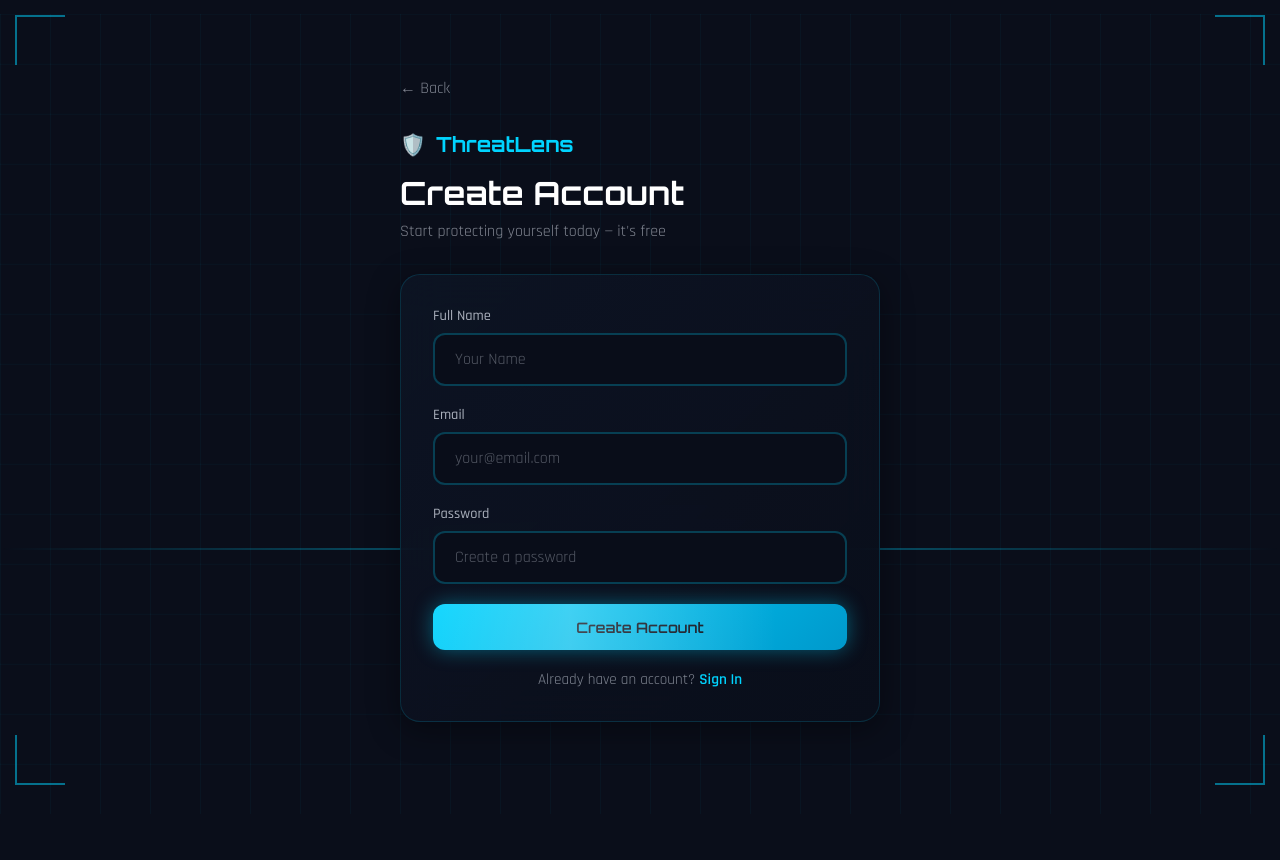
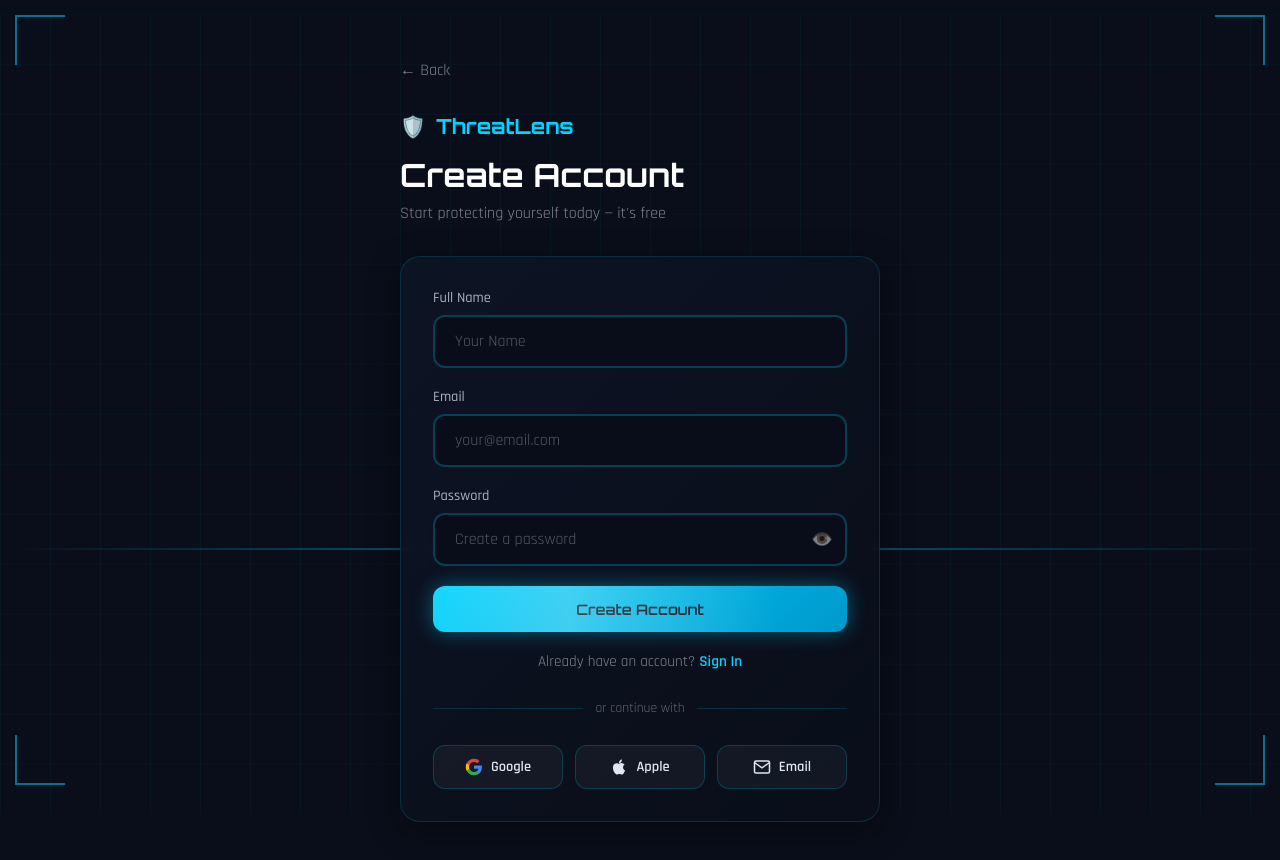
Before and after one commit to anjali-yatham/threatlens, a React app in the folder frontend/: page /signup in a window 1280 px wide. Shown: the top 860 px of the page. Before the commit the page ends 800 px from the top, so only its background shows below. Built offline with nearby package versions, Linux system fonts and the light colour scheme; the HTML template or start-up script is replaced by a standard one.

Commit message:
Add eye icon password toggle and social login UI

```diff
--- a/frontend/src/pages/LoginPage.jsx
+++ b/frontend/src/pages/LoginPage.jsx
@@ -7,6 +7,7 @@
   const [password, setPassword] = useState('')
   const [error, setError] = useState('')
   const [loading, setLoading] = useState(false)
+  const [showPassword, setShowPassword] = useState(false) // Added state for toggling password visibility
   const { login } = useAuth()
   const navigate = useNavigate()
 
@@ -59,14 +60,36 @@
 
             <div className="field-group">
               <label>Password</label>
+              <div style={{ position: 'relative' }}>
                 <input
-                type="password"
+                  type={showPassword ? 'text' : 'password'}
                   className="cyber-input"
                   placeholder="Enter your password"
                   value={password}
                   onChange={e => setPassword(e.target.value)}
                   onKeyDown={e => e.key === 'Enter' && handleSubmit(e)}
+                  style={{ paddingRight: '48px' }}
                 />
+                <button
+                  type="button"
+                  onClick={() => setShowPassword(!showPassword)}
+                  style={{
+                    position: 'absolute',
+                    right: '14px',
+                    top: '50%',
+                    transform: 'translateY(-50%)',
+                    background: 'none',
+                    border: 'none',
+                    cursor: 'pointer',
+                    color: 'rgba(224,230,240,0.5)',
+                    fontSize: '1.1rem',
+                    padding: '0',
+                    lineHeight: '1'
+                  }}
+                >
+                  {showPassword ? '🙈' : '👁️'}
+                </button>
+              </div>
             </div>
 
             {error && <div className="err-msg">{error}</div>}
--- a/frontend/src/pages/SignupPage.jsx
+++ b/frontend/src/pages/SignupPage.jsx
@@ -8,6 +8,7 @@
   const [password, setPassword] = useState('')
   const [error, setError] = useState('')
   const [loading, setLoading] = useState(false)
+  const [showPassword, setShowPassword] = useState(false) // Added state for toggling password visibility
   const { signup } = useAuth()
   const navigate = useNavigate()
 
@@ -71,13 +72,35 @@
 
             <div className="field-group">
               <label>Password</label>
+              <div style={{ position: 'relative' }}>
                 <input
-                type="password"
+                  type={showPassword ? 'text' : 'password'}
                   className="cyber-input"
                   placeholder="Create a password"
                   value={password}
                   onChange={e => setPassword(e.target.value)}
+                  style={{ paddingRight: '48px' }}
                 />
+                <button
+                  type="button"
+                  onClick={() => setShowPassword(!showPassword)}
+                  style={{
+                    position: 'absolute',
+                    right: '14px',
+                    top: '50%',
+                    transform: 'translateY(-50%)',
+                    background: 'none',
+                    border: 'none',
+                    cursor: 'pointer',
+                    color: 'rgba(224,230,240,0.5)',
+                    fontSize: '1.1rem',
+                    padding: '0',
+                    lineHeight: '1'
+                  }}
+                >
+                  {showPassword ? '🙈' : '👁️'}
+                </button>
+              </div>
             </div>
 
             {error && <div className="err-msg">{error}</div>}
@@ -93,6 +116,80 @@
             <p className="switch-link">
               Already have an account? <Link to="/login">Sign In</Link>
             </p>
+
+            <div style={{
+              display: 'flex', alignItems: 'center', gap: '12px', margin: '8px 0'
+            }}>
+              <div style={{ flex: 1, height: '1px', background: 'rgba(0,212,255,0.15)' }} />
+              <span style={{ color: 'rgba(224,230,240,0.4)', fontSize: '0.85rem' }}>or continue with</span>
+              <div style={{ flex: 1, height: '1px', background: 'rgba(0,212,255,0.15)' }} />
+            </div>
+
+            <div style={{ display: 'flex', gap: '12px' }}>
+              <button type="button" style={{
+                flex: 1, padding: '12px', borderRadius: '12px',
+                background: 'rgba(255,255,255,0.04)',
+                border: '1px solid rgba(0,212,255,0.2)',
+                color: '#e0e6f0', cursor: 'pointer',
+                display: 'flex', alignItems: 'center',
+                justifyContent: 'center', gap: '8px',
+                fontSize: '0.9rem', fontFamily: 'Rajdhani,sans-serif',
+                fontWeight: '600', transition: 'all 0.3s'
+              }}
+              onMouseOver={e => { e.currentTarget.style.borderColor = 'rgba(0,212,255,0.5)' }}
+              onMouseOut={e => { e.currentTarget.style.borderColor = 'rgba(0,212,255,0.2)' }}
+              onClick={() => alert('Google sign-in coming soon!')}
+              >
+                <svg width="18" height="18" viewBox="0 0 24 24">
+                  <path fill="#4285F4" d="M22.56 12.25c0-.78-.07-1.53-.2-2.25H12v4.26h5.92c-.26 1.37-1.04 2.53-2.21 3.31v2.77h3.57c2.08-1.92 3.28-4.74 3.28-8.09z" />
+                  <path fill="#34A853" d="M12 23c2.97 0 5.46-.98 7.28-2.66l-3.57-2.77c-.98.66-2.23 1.06-3.71 1.06-2.86 0-5.29-1.93-6.16-4.53H2.18v2.84C3.99 20.53 7.7 23 12 23z" />
+                  <path fill="#FBBC05" d="M5.84 14.09c-.22-.66-.35-1.36-.35-2.09s.13-1.43.35-2.09V7.07H2.18C1.43 8.55 1 10.22 1 12s.43 3.45 1.18 4.93l3.66-2.84z" />
+                  <path fill="#EA4335" d="M12 5.38c1.62 0 3.06.56 4.21 1.64l3.15-3.15C17.45 2.09 14.97 1 12 1 7.7 1 3.99 3.47 2.18 7.07l3.66 2.84c.87-2.6 3.3-4.53 6.16-4.53z" />
+                </svg>
+                Google
+              </button>
+
+              <button type="button" style={{
+                flex: 1, padding: '12px', borderRadius: '12px',
+                background: 'rgba(255,255,255,0.04)',
+                border: '1px solid rgba(0,212,255,0.2)',
+                color: '#e0e6f0', cursor: 'pointer',
+                display: 'flex', alignItems: 'center',
+                justifyContent: 'center', gap: '8px',
+                fontSize: '0.9rem', fontFamily: 'Rajdhani,sans-serif',
+                fontWeight: '600', transition: 'all 0.3s'
+              }}
+              onMouseOver={e => { e.currentTarget.style.borderColor = 'rgba(0,212,255,0.5)' }}
+              onMouseOut={e => { e.currentTarget.style.borderColor = 'rgba(0,212,255,0.2)' }}
+              onClick={() => alert('Apple sign-in coming soon!')}
+              >
+                <svg width="18" height="18" viewBox="0 0 24 24" fill="currentColor">
+                  <path d="M18.71 19.5c-.83 1.24-1.71 2.45-3.05 2.47-1.34.03-1.77-.79-3.29-.79-1.53 0-2 .77-3.27.82-1.31.05-2.3-1.32-3.14-2.53C4.25 17 2.94 12.45 4.7 9.39c.87-1.52 2.43-2.48 4.12-2.51 1.28-.02 2.5.87 3.29.87.78 0 2.26-1.07 3.8-.91.65.03 2.47.26 3.64 1.98-.09.06-2.17 1.28-2.15 3.81.03 3.02 2.65 4.03 2.68 4.04-.03.07-.42 1.44-1.38 2.83M13 3.5c.73-.83 1.94-1.46 2.94-1.5.13 1.17-.34 2.35-1.04 3.19-.69.85-1.83 1.51-2.95 1.42-.15-1.15.41-2.35 1.05-3.11z" />
+                </svg>
+                Apple
+              </button>
+
+              <button type="button" style={{
+                flex: 1, padding: '12px', borderRadius: '12px',
+                background: 'rgba(255,255,255,0.04)',
+                border: '1px solid rgba(0,212,255,0.2)',
+                color: '#e0e6f0', cursor: 'pointer',
+                display: 'flex', alignItems: 'center',
+                justifyContent: 'center', gap: '8px',
+                fontSize: '0.9rem', fontFamily: 'Rajdhani,sans-serif',
+                fontWeight: '600', transition: 'all 0.3s'
+              }}
+              onMouseOver={e => { e.currentTarget.style.borderColor = 'rgba(0,212,255,0.5)' }}
+              onMouseOut={e => { e.currentTarget.style.borderColor = 'rgba(0,212,255,0.2)' }}
+              onClick={() => alert('Email sign-in coming soon!')}
+              >
+                <svg width="18" height="18" viewBox="0 0 24 24" fill="none" stroke="currentColor" strokeWidth="2">
+                  <path d="M4 4h16c1.1 0 2 .9 2 2v12c0 1.1-.9 2-2 2H4c-1.1 0-2-.9-2-2V6c0-1.1.9-2 2-2z" />
+                  <polyline points="22,6 12,13 2,6" />
+                </svg>
+                Email
+              </button>
+            </div>
           </div>
         </div>
       </div>
```
Lines whose indentation alone changed are shown as unchanged.
